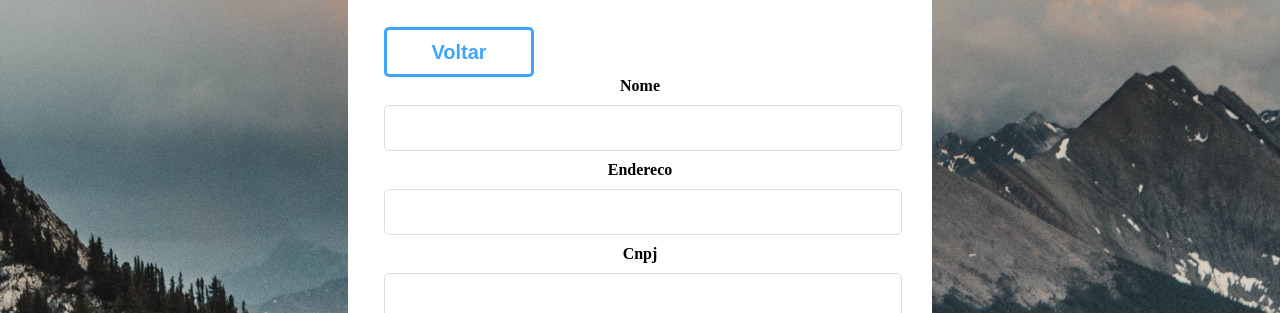
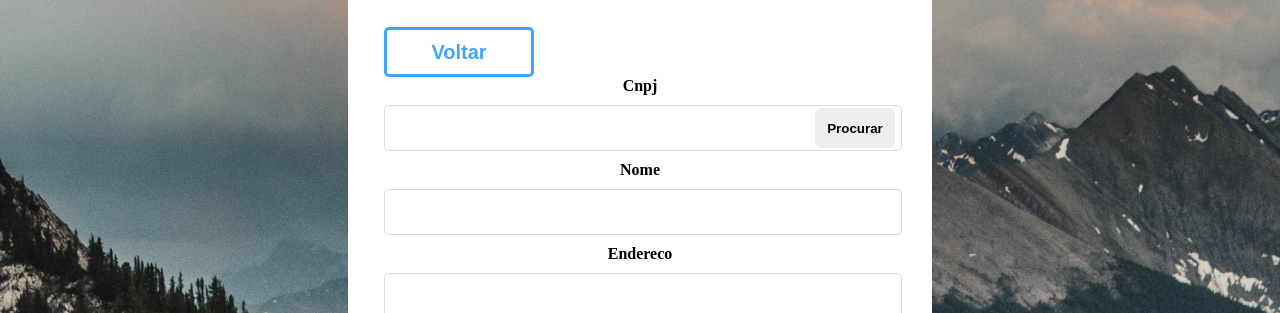
Before and after one commit to BrunoRech/Vexta-Challenge-Frontend, a React (Create React App) app: page / in a window 1280 px wide. Both pictures are taken after a click on the element "Adicionar Novo Cliente". Shown: the part 146-459 px from the top of the page. Built offline with nearby package versions, Linux system fonts and the light colour scheme; no server answers.

Commit message:
Adicionado pesquisa e complemento pelo cnpj no formulario de clientes

```diff
--- a/src/assets/styles/S.ClientForm.js
+++ b/src/assets/styles/S.ClientForm.js
@@ -45,7 +45,9 @@ const BaseButton = styled.button`
     border-radius: 5px;
     font-size: 20px;
     font-weight: bold;
-
+    &:hover{
+        cursor:pointer;
+    }
 `;
 
 const BackButton = styled(BaseButton)`
@@ -84,4 +86,22 @@ const Container = styled.div`
     border-radius:5px;
 `;
 
-export { Container, ClientInput, BackButton, DeleteButton, SaveButton, InputLabel, CityCombobox, CityOption }
+const CnpjContainer = styled.div`
+    position:relative;
+`;
+
+const CnpjButton = styled.button`
+    position: absolute;
+    top:3px;
+    right:1px;
+    height:40px;
+    width:80px;
+    border: none;
+    border-radius:7px;
+    font-weight:bold;
+    &:hover{
+        cursor:pointer;
+    }
+`;
+
+export { CnpjButton, CnpjContainer, Container, ClientInput, BackButton, DeleteButton, SaveButton, InputLabel, CityCombobox, CityOption }
--- a/src/components/ClientForm.js
+++ b/src/components/ClientForm.js
@@ -1,7 +1,7 @@
 import React, { useState, useEffect } from 'react';
 import { toast } from 'react-toastify';
 import api from '../services/api';
-import { BackButton, DeleteButton, SaveButton, Container, ClientInput, InputLabel, CityCombobox, CityOption } from '../assets/styles/S.ClientForm';
+import { CnpjButton, CnpjContainer, BackButton, DeleteButton, SaveButton, Container, ClientInput, InputLabel, CityCombobox, CityOption } from '../assets/styles/S.ClientForm';
 
 export default ({ client, SetFormOpen }) => {
 
@@ -18,14 +18,43 @@ export default ({ client, SetFormOpen }) => {
         fetchCities();
     }, []);
 
+    const handleFindCpnj = async () => {
+        setLoading(true);
+        const cnpj = clientData.cnpj ? clientData.cnpj.replace(/[^\d]+/g, '') : '';
+        const { data } = await api.get(`cnpj/find/${cnpj}`);
+        const { error } = data;
+        if (error) {
+            setLoading(false);
+            return toast.error(error);
+        }
+        const { municipio, nome, uf, logradouro } = data;
+        const { data: citydata } = await api.post('/municipios', {
+            nome: municipio,
+            estado: uf,
+        });
+        const hasCity = cities.every(city => city.id !== citydata.id);
+        if(hasCity){
+            setCities([...cities, citydata]);
+        }
+        const { id } = citydata;
+        setClientData({
+            ...clientData,
+            nome,
+            endereco: logradouro,
+            municipio_id: id,
+        });
+        setLoading(false);
+    };
 
     const handleSave = async () => {
         let response;
         setLoading(true);
+        const newCnpj = clientData.cnpj ? clientData.cnpj.replace(/[^\d]+/g, '') : '';
+        setClientData({ ...clientData, cnpj: newCnpj });
         if (client) {
-            response = await api.put(`/clientes/${client.id}`, { ...clientData });
+            response = await api.put(`/clientes/${client.id}`, { ...clientData, cnpj: newCnpj });
         } else {
-            response = await api.post('/clientes', clientData);
+            response = await api.post('/clientes', { ...clientData, cnpj: newCnpj });
         }
         const { error } = response.data;
         if (error) {
@@ -39,13 +68,14 @@ export default ({ client, SetFormOpen }) => {
     };
 
     const handleDelete = async () => {
+        if (client) {
             setLoading(true);
-        if (client) {
             await api.delete(`/clientes/${client.id}`);
             setLoading(false);
             SetFormOpen(false);
             return toast.success('Cliente deletado com sucesso');
         }
+        return toast.error('Este cliente ainda não existe na base de dados');
     }
 
     const handleChange = event => {
@@ -64,6 +94,23 @@ export default ({ client, SetFormOpen }) => {
                 >
                     Voltar
             </BackButton>
+                <InputLabel>Cnpj</InputLabel>
+                <CnpjContainer>
+
+                    <ClientInput
+                        disabled={isLoading || client}
+                        onChange={handleChange}
+                        value={clientData ? clientData.cnpj : ''}
+                        name="cnpj"
+                        type="text"
+                    />
+                    <CnpjButton
+                        onClick={handleFindCpnj}
+                        disabled={isLoading}
+                    >
+                        Procurar
+                    </CnpjButton>
+                </CnpjContainer>
                 <InputLabel>Nome</InputLabel>
                 <ClientInput
                     disabled={isLoading}
@@ -78,14 +125,6 @@ export default ({ client, SetFormOpen }) => {
                     onChange={handleChange}
                     value={clientData ? clientData.endereco : ''}
                     name="endereco"
-                    type="text"
-                    />
-                    <InputLabel>Cnpj</InputLabel>
-                    <ClientInput
-                    disabled={isLoading}
-                    onChange={handleChange}
-                    value={clientData ? clientData.cnpj : ''}
-                    name="cnpj"
                     type="text"
                 />
                 <InputLabel>Municipio</InputLabel>
--- a/src/components/ClientTable.js
+++ b/src/components/ClientTable.js
@@ -85,7 +85,9 @@ export default ({ handleRowClick }) => {
                             onClick={() => handleRowClick(null)}
                         >
                             <TableText>
-                                Adicionar novo Cliente
+                                <strong>
+                                    Adicionar novo Cliente
+                                </strong>
                             </TableText>
                         </TableElement>
                     </TableRow>
```
Lines whose indentation alone changed are shown as unchanged.
